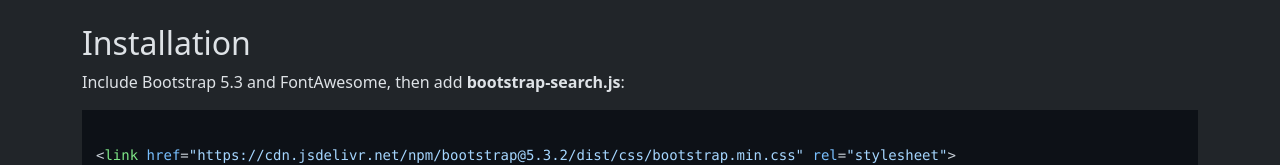
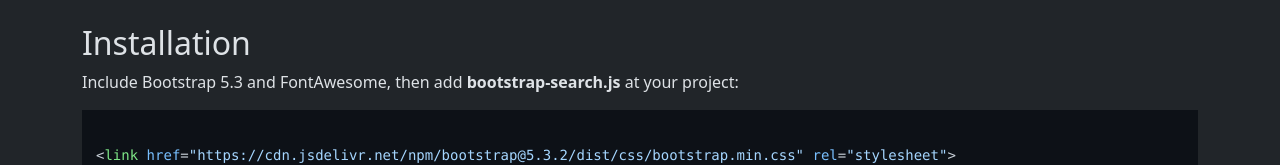
Before and after one commit to gumbarros/BootstrapSearch, a plain HTML site: page public/index.html in a window 1280 px wide. Shown: the part 316-481 px from the top of the page. Drawn offline with nearby package versions, Linux system fonts and the light colour scheme.

Commit message:
Help installation

```diff
--- a/public/index.html
+++ b/public/index.html
@@ -87,7 +87,7 @@
     <main class="container">
         <section>
             <h2>Installation</h2>
-            <p>Include Bootstrap 5.3 and FontAwesome, then add <strong>bootstrap-search.js</strong>:</p>
+            <p>Include Bootstrap 5.3 and FontAwesome, then add <a href="https://raw.githubusercontent.com/gumbarros/BootstrapSearch/refs/heads/main/public/bootstrap-search.js"></a><strong>bootstrap-search.js</strong> at your project:</p>
             <pre><code class="language-html">
 &lt;link href="https://cdn.jsdelivr.net/npm/bootstrap@5.3.2/dist/css/bootstrap.min.css" rel="stylesheet"&gt;
 &lt;link rel="stylesheet" href="https://cdnjs.cloudflare.com/ajax/libs/font-awesome/6.5.0/css/all.min.css"&gt;
```
Also changed, not shown: README.md.
